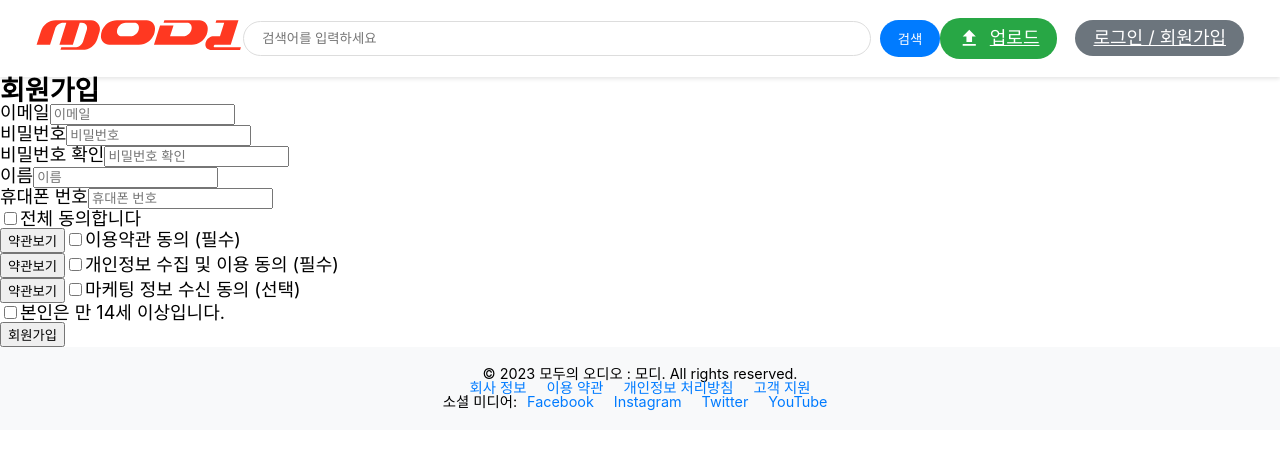
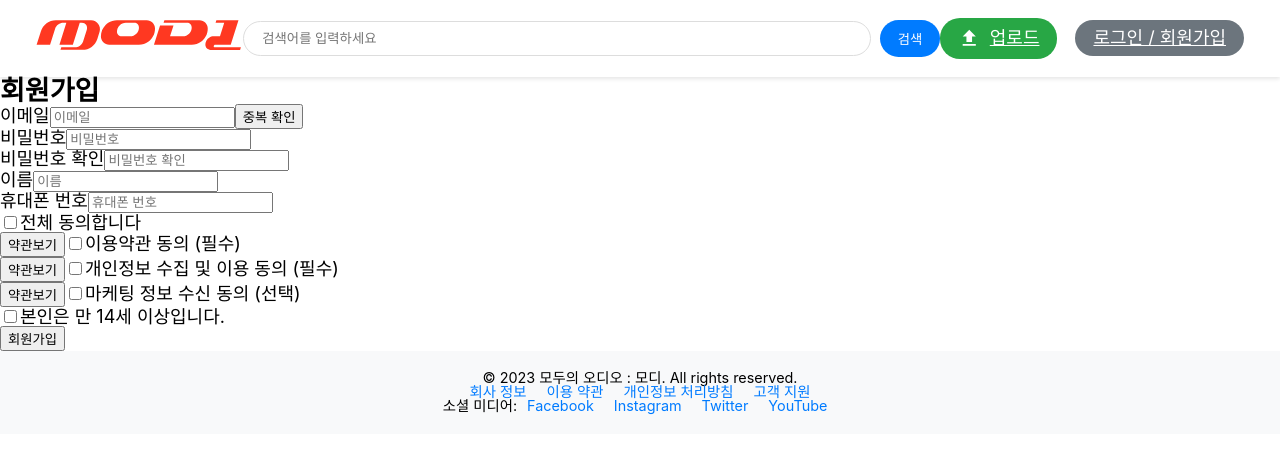
Before and after one commit to techitPlus-FE-team3/open_market_projerct, a React (Vite) app in the folder open-market/: page /signup in a window 1280 px wide. Shown: the top 454 px of the page. Built offline with nearby package versions, Linux system fonts and the light colour scheme; a web font is replaced by a local one.

Commit message:
✨[Feature] 회원가입 단계에서 이메일 중복 확인 기능 구현 #93 (#94)

```diff
--- a/open-market/src/pages/SignUp.tsx
+++ b/open-market/src/pages/SignUp.tsx
@@ -46,6 +46,13 @@ function SignUp() {
 	const [recievingMarketingInformation, setRecievingMarketingInformation] =
 		useState(false);
 	const [confirmAge, setConfirmAge] = useState(false);
+
+	// 이메일 중복 확인 상태
+	const [emailCheck, setEmailCheck] = useState({
+		checked: false,
+		valid: false,
+		message: "",
+	});
 
 	const handleAgreeAllChange = (e: React.ChangeEvent<HTMLInputElement>) => {
 		const isChecked = e.target.checked;
@@ -133,6 +140,37 @@ function SignUp() {
 		};
 	};
 
+	// 중복 확인 함수
+	const checkEmailDuplication = async () => {
+		try {
+			const response = await axios.get(
+				`https://localhost/api/users/email?email=${form.email}`,
+			);
+			if (response.data.ok) {
+				setEmailCheck({
+					checked: true,
+					valid: true,
+					message: "사용 가능한 이메일입니다.",
+				});
+			}
+		} catch (error) {
+			if (axios.isAxiosError(error) && error.response) {
+				setEmailCheck({
+					checked: true,
+					valid: false,
+					message: error.response.data.message,
+				});
+			} else {
+				console.error("이메일 중복 확인 중 오류가 발생했습니다.", error);
+				setEmailCheck({
+					checked: true,
+					valid: false,
+					message: "중복 확인 중 오류가 발생했습니다.",
+				});
+			}
+		}
+	};
+
 	// 회원가입 요청 처리
 	const signUpMutation = useMutation(
 		async (newUser: SignUpRequest) => {
@@ -209,6 +247,10 @@ function SignUp() {
 							placeholder="이메일"
 							required
 						/>
+						<button type="button" onClick={checkEmailDuplication}>
+							중복 확인
+						</button>
+						{emailCheck.checked && <p>{emailCheck.message}</p>}
 					</li>
 					<li>
 						<label htmlFor="password">비밀번호</label>
```
